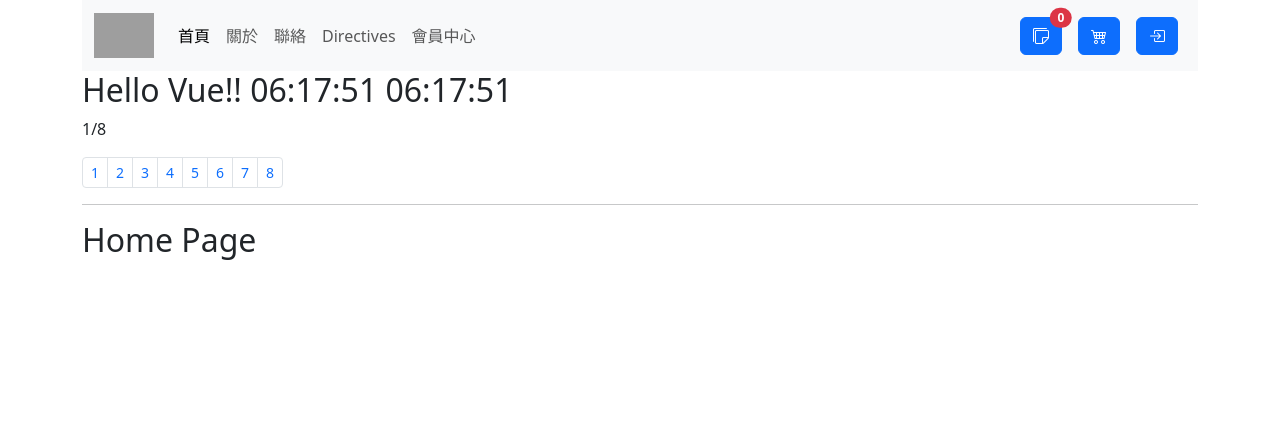
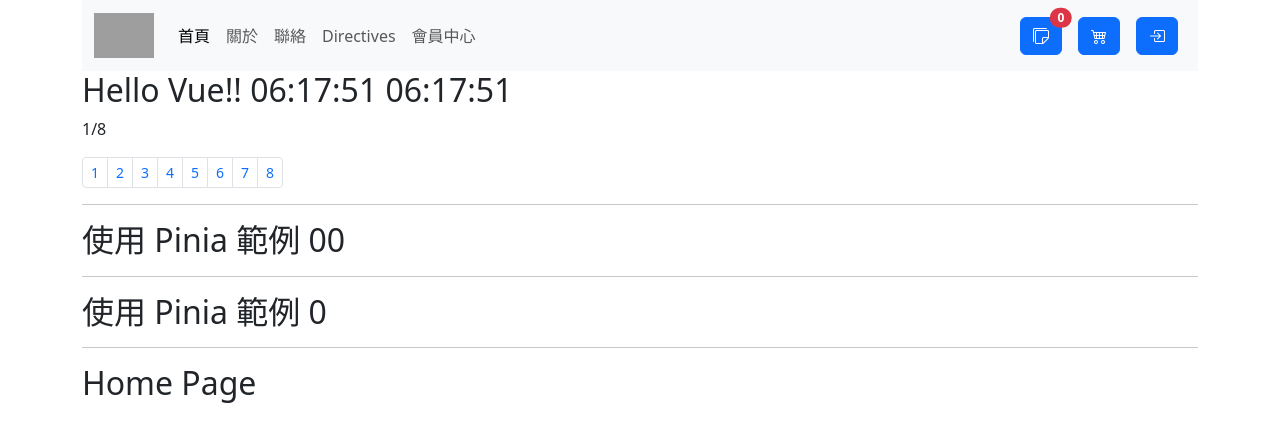
Before and after one commit to HsiaoHungWang/vue-fuen144, a Vue app: page / in a window 1280 px wide. Shown: the top 442 px of the page. Built offline with nearby package versions, Linux system fonts and the light colour scheme; grey boxes are pictures that could not be loaded.

Commit message:
Pinia 說明

```diff
--- a/package.json
+++ b/package.json
@@ -11,6 +11,7 @@
   "dependencies": {
     "bootstrap": "^5.3.3",
     "bootstrap-icons": "^1.11.3",
+    "pinia": "^2.2.4",
     "vue": "^3.4.29",
     "vue-router": "^4.4.5"
   },
--- a/src/App.vue
+++ b/src/App.vue
@@ -6,6 +6,8 @@ import NavbarComponent from './components/NavbarComponent.vue';
 import ClockComponent from './components/ClockComponent.vue';
 import PagingComponent from './components/PagingComponent.vue';
 import { ref } from 'vue';
+import UseStoreDemo from './components/UseStoreDemo.vue';
+import UseStoreTest from './components/UseStoreTest.vue';
 
 // import FirstComponent from '@/components/FirstComponent.vue';
 
@@ -32,6 +34,10 @@ const pagingHandler = page=>{
 <!-- <img :src="duck" alt="duck1" />  -->
 <PagingComponent :totalPages="totalPages" thePage="1" @goPaging="pagingHandler" ></PagingComponent>
 <hr />
+<UseStoreDemo></UseStoreDemo>
+<hr/>
+<UseStoreTest></UseStoreTest>
+<hr/>
 
 <RouterView></RouterView>
 
--- /dev/null
+++ b/src/components/UseStoreDemo.vue
@@ -0,0 +1,16 @@
+<script setup>
+    import { useCounterStore } from '@/stores/counter';
+    const storeCounter = useCounterStore()
+
+
+</script>
+
+<template>
+    <div>
+     <h2 @click="storeCounter.add()">使用 Pinia 範例 {{ storeCounter.count }}{{storeCounter.doubleCount}}</h2>
+    </div>
+</template>
+
+<style lang="css" scoped>
+
+</style>
--- /dev/null
+++ b/src/components/UseStoreTest.vue
@@ -0,0 +1,16 @@
+<script setup>
+    import { useCounterStore } from '@/stores/counter';
+    const storeCounter = useCounterStore()
+
+
+</script>
+
+<template>
+    <div>
+     <h2 @click="storeCounter.add()">使用 Pinia 範例 {{ storeCounter.count }}</h2>
+    </div>
+</template>
+
+<style lang="css" scoped>
+
+</style>
--- a/src/main.js
+++ b/src/main.js
@@ -1,10 +1,13 @@
 import { createApp } from 'vue'
 import App from './App.vue'
 import router from './router'
+import { createPinia } from 'pinia'
+const pinia = createPinia()
 
-createApp(App).use(router).mount('#app')
+createApp(App).use(pinia).use(router).mount('#app')
 
 
 // const vueApp = createApp(App)
 // vueApp.use(router)
+// vueApp.use(pinia)
 // vueApp.mount('#app')
--- /dev/null
+++ b/src/stores/counter.js
@@ -0,0 +1,9 @@
+import { defineStore } from "pinia";
+import { computed, ref } from "vue";
+export const useCounterStore = defineStore('counter', () => {
+    const count = ref(0)
+    const doubleCount = computed(() => count.value * 2)
+    const add = () => count.value++
+
+    return { count, doubleCount, add }
+})
```
Also changed, not shown: 1 other file (tests, documents, lock files or other folders).
